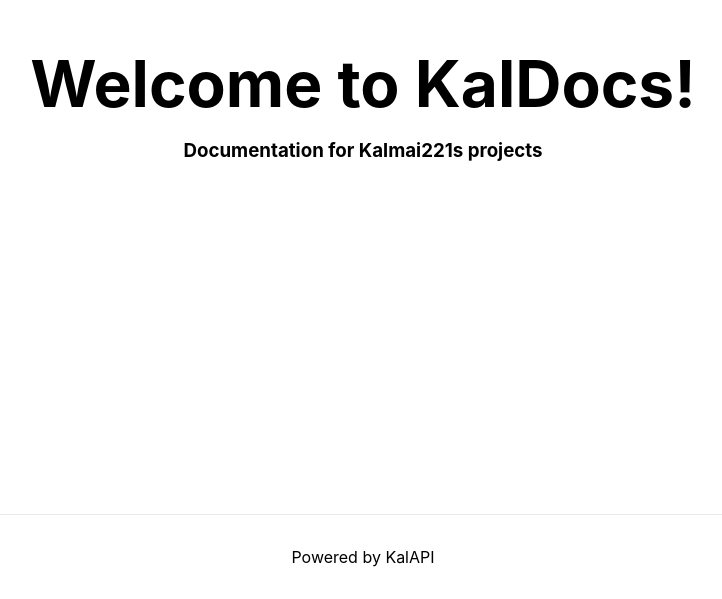
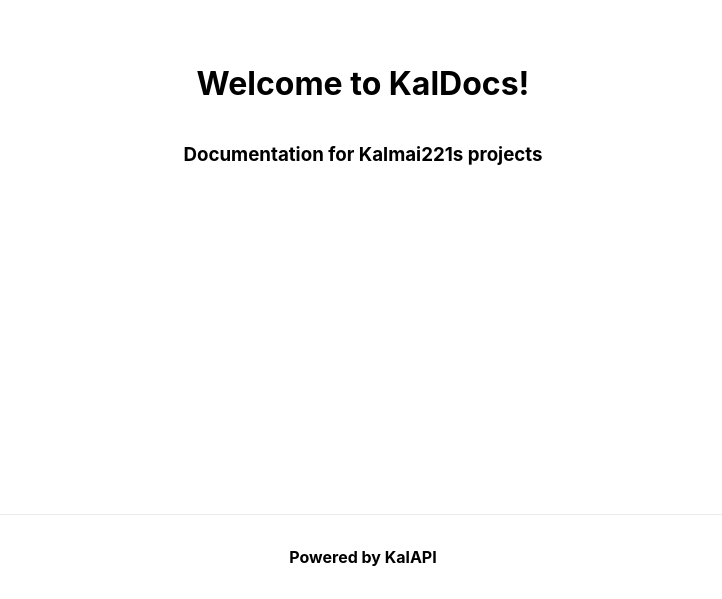
Before and after one commit to Kalmai221/kaldocs-beta, a Next.js app: page / in a window 1280 px wide. Shown: the part 286-885 px from the top of the page, without its empty margins (277-999 px from the left). Built offline with nearby package versions, Linux system fonts and the light colour scheme.

Commit message:
Initial Development

```diff
--- a/pages/index.js
+++ b/pages/index.js
@@ -12,7 +12,7 @@ export default function Home() {
       </Head>
 
       <main className={styles.main}>
-        <h1 className={styles.title}>
+        <h1>
           Welcome to KalDocs!
         </h1>
         <h3>
@@ -21,7 +21,7 @@ export default function Home() {
       </main>
 
       <footer className={styles.footer}>
-      Powered by KalAPI
+      <b>Powered by KalAPI</b>
       </footer>
     </div>
   )
```
